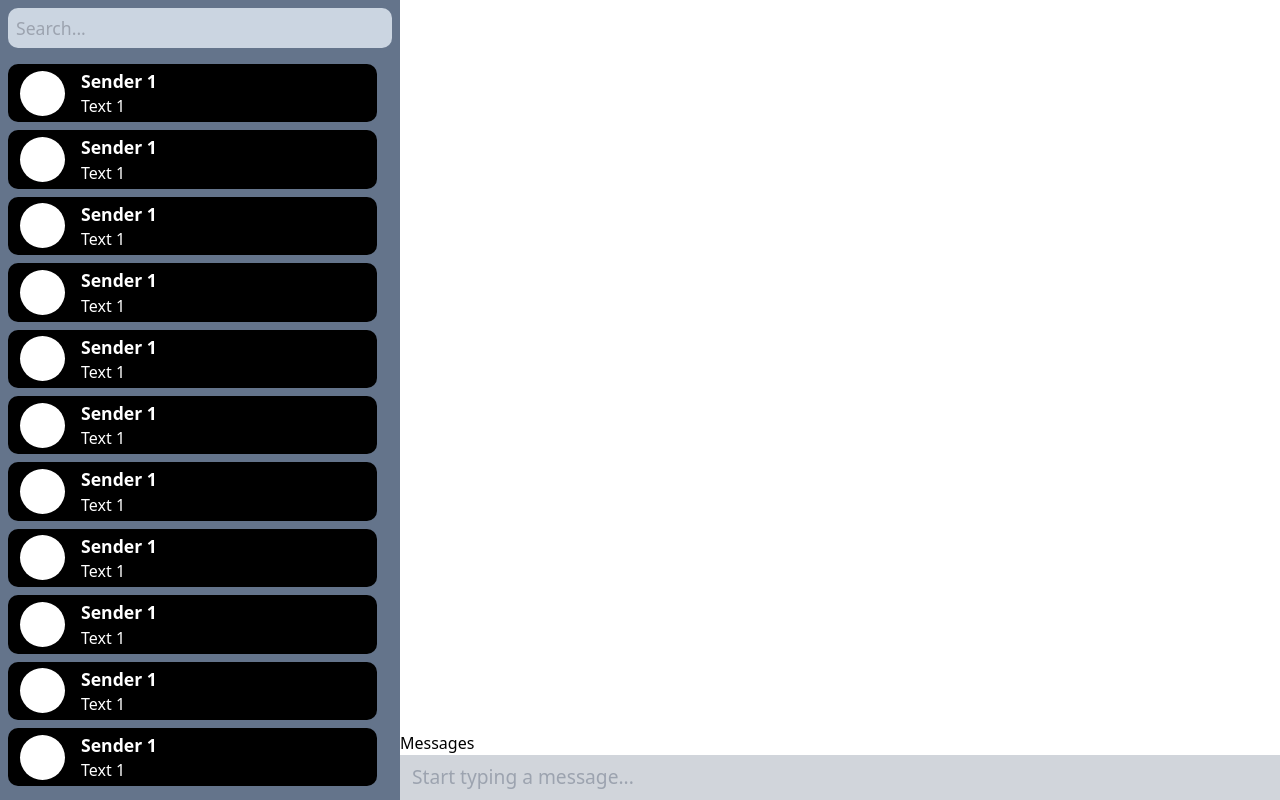
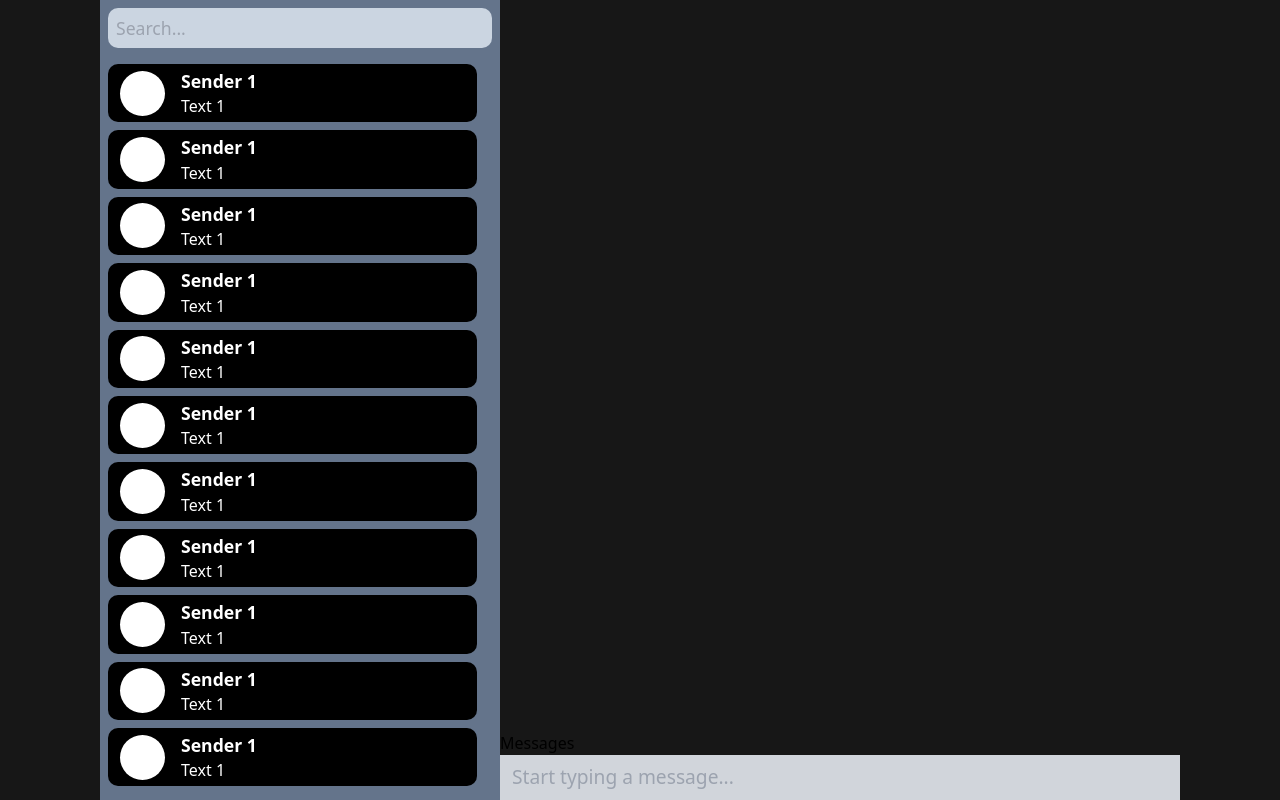
Before and after one commit to udborets/chat-app, a Next.js app in the folder client/: page / in a window 1280 px wide. Built offline with nearby package versions, Linux system fonts and the light colour scheme.

Commit message:
add css vars

```diff
--- a/client/styles/global.scss
+++ b/client/styles/global.scss
@@ -1,6 +1,36 @@
 @tailwind base;
 @tailwind components;
 @tailwind utilities;
+
+@layer components {
+  .chats-bg {
+    @apply bg-[var(--chats-bg)];
+  }
+
+  .chats-bg-hover {
+    @apply bg-[var(--chats-bg-hover)];
+  }
+
+  .text-main {
+    @apply text-[var(--text-main)];
+  }
+
+  .main-bg {
+    @apply bg-[var(--main-bg)];
+  }
+
+  .color-bg {
+    @apply bg-[var(--color-bg)];
+  }
+}
+
+:root {
+  --main-bg: rgb(23, 23, 23);
+  --text-main: rgb(215, 215, 215);
+  --chats-bg: rgb(41, 41, 41);
+  --color-bg: rgb(179, 31, 247);
+  --chats-bg-hover: rgb(57, 57, 57);
+}
 
 html,
 body,
@@ -9,6 +39,11 @@ body,
   height: 100%;
 }
 
+html {
+  background: var(--main-bg);
+}
+
 #__next {
   display: flex;
+  padding: 0 100px 0 100px;
 }
```
